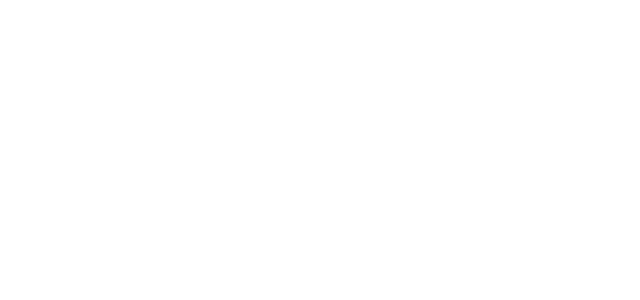
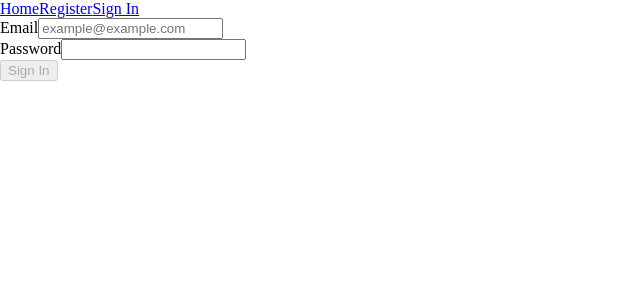
Before and after one commit to Mwaller129/LuxeStay, a React (Vite) app in the folder client/: page /signin in a window 1280 px wide. Before the commit this address had no page. Shown: the top 300 px of the page, without its empty margins (0-640 px from the left). Built offline with nearby package versions, Linux system fonts and the light colour scheme.

Commit message:
auth jwt

```diff
--- a/client/src/App.jsx
+++ b/client/src/App.jsx
@@ -1,23 +1,52 @@
-import { useState } from "react"
+import { useState, useEffect } from "react"
 import "./App.css"
 import Home from "./pages/Home"
 import Rentals from "./components/Rentals"
 import RentalDetails from "./components/RentalDetails"
 import propertyData from "./data/properties.json"
 import { Route, Routes } from "react-router"
+import Nav from "./components/Nav"
+import Register from "./pages/Register"
+import SignIn from "./pages/SignIn"
+import { CheckSession } from "./services/Auth"
 
 const App = () => {
   const [property, setProperty] = useState(propertyData)
+  const [user, setUser] = useState(null)
+
+  const handleLogOut = () => {
+    //Reset all auth related state and clear localStorage
+    setUser(null)
+    localStorage.clear()
+  }
+  const checkToken = async () => {
+    //If a token exists, sends token to localStorage to persist logged in user
+    const user = await CheckSession()
+    setUser(user)
+  }
+  useEffect(() => {
+    const token = localStorage.getItem("token")
+    // Check if token exists before requesting to validate the token
+    if (token) {
+      checkToken()
+    }
+  }, [])
+
   return (
     <div className="App">
+      <Nav user={user} handleLogOut={handleLogOut} />
+      <main>
         <Routes>
           <Route path="/" element={<Home />} />
+          <Route path="/signin" element={<SignIn setUser={setUser} />} />
+          <Route path="/register" element={<Register />} />
           <Route path="/rentals" element={<Rentals property={property} />} />
           <Route
             path="/rentals/:id"
             element={<RentalDetails property={property} />}
           />
         </Routes>
+      </main>
     </div>
   )
 }
--- a/client/src/components/Nav.jsx
+++ b/client/src/components/Nav.jsx
@@ -5,7 +5,7 @@ const Nav = ({ user, handleLogOut }) => {
   if (user) {
     userOptions = (
       <nav>
-        <h3>Welcome {user.name}!</h3>
+        <h3>Welcome {user.email}!</h3>
         <Link to="/rentals">Rentals</Link>
         <Link onClick={handleLogOut} to="/">
           Sign Out
--- /dev/null
+++ b/client/src/pages/SignIn.jsx
@@ -0,0 +1,55 @@
+import { useState } from "react"
+import { SignInUser } from "../services/Auth"
+import { useNavigate } from "react-router-dom"
+
+const SignIn = ({ setUser }) => {
+  let navigate = useNavigate()
+  const [formValues, setFormValues] = useState({ email: "", password: "" })
+
+  const handleChange = (e) => {
+    setFormValues({ ...formValues, [e.target.name]: e.target.value })
+  }
+
+  const handleSubmit = async (e) => {
+    e.preventDefault()
+    const payload = await SignInUser(formValues)
+    setFormValues({ email: "", password: "" })
+    setUser(payload)
+    navigate("/rentals")
+  }
+
+  return (
+    <div className="signin col">
+      <div className="card-overlay centered">
+        <form className="col" onSubmit={handleSubmit}>
+          <div className="input-wrapper">
+            <label htmlFor="email">Email</label>
+            <input
+              onChange={handleChange}
+              name="email"
+              type="email"
+              placeholder="example@example.com"
+              value={formValues.email}
+              required
+            />
+          </div>
+          <div className="input-wrapper">
+            <label htmlFor="password">Password</label>
+            <input
+              onChange={handleChange}
+              type="password"
+              name="password"
+              value={formValues.password}
+              required
+            />
+          </div>
+          <button disabled={!formValues.email || !formValues.password}>
+            Sign In
+          </button>
+        </form>
+      </div>
+    </div>
+  )
+}
+
+export default SignIn
--- /dev/null
+++ b/client/src/services/Auth.js
@@ -0,0 +1,30 @@
+import Client from "./api"
+
+export const SignInUser = async (data) => {
+  try {
+    const res = await Client.post("/auth/login", data)
+    localStorage.setItem("token", res.data.token)
+    return res.data.user
+  } catch (error) {
+    throw error
+  }
+}
+
+export const RegisterUser = async (data) => {
+  try {
+    const res = await Client.post("/auth/register", data)
+    return res.data
+  } catch (error) {
+    throw error
+  }
+}
+
+export const CheckSession = async () => {
+  try {
+    // Checks if the current token if it exists is valid
+    const res = await Client.get("/auth/session")
+    return res.data
+  } catch (error) {
+    throw error
+  }
+}
--- /dev/null
+++ b/client/src/services/api.js
@@ -0,0 +1,22 @@
+import Axios from "axios"
+
+export const BASE_URL = "http://localhost:3001"
+
+const Client = Axios.create({ baseURL: BASE_URL })
+
+// Intercepts every request axios makes
+Client.interceptors.request.use(
+  (config) => {
+    // Reads the token in localStorage
+    const token = localStorage.getItem("token")
+    // if the token exists, we set the authorization header
+    if (token) {
+      config.headers["authorization"] = `Bearer ${token}`
+    }
+    return config // We return the new config if the token exists or the default config if no token exists.
+    // Provides the token to each request that passes through axios
+  },
+  (error) => Promise.reject(error)
+)
+
+export default Client
```
Lines whose indentation alone changed are shown as unchanged.
